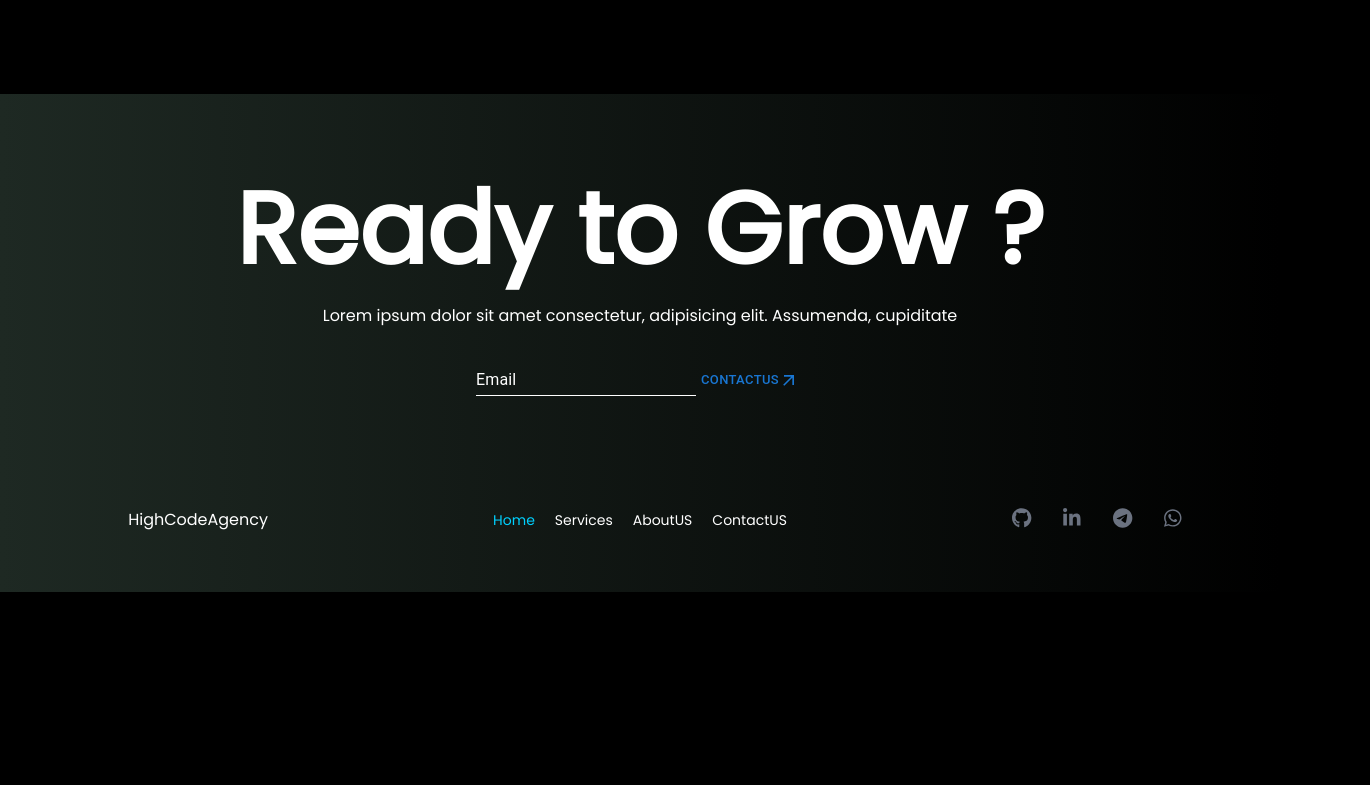
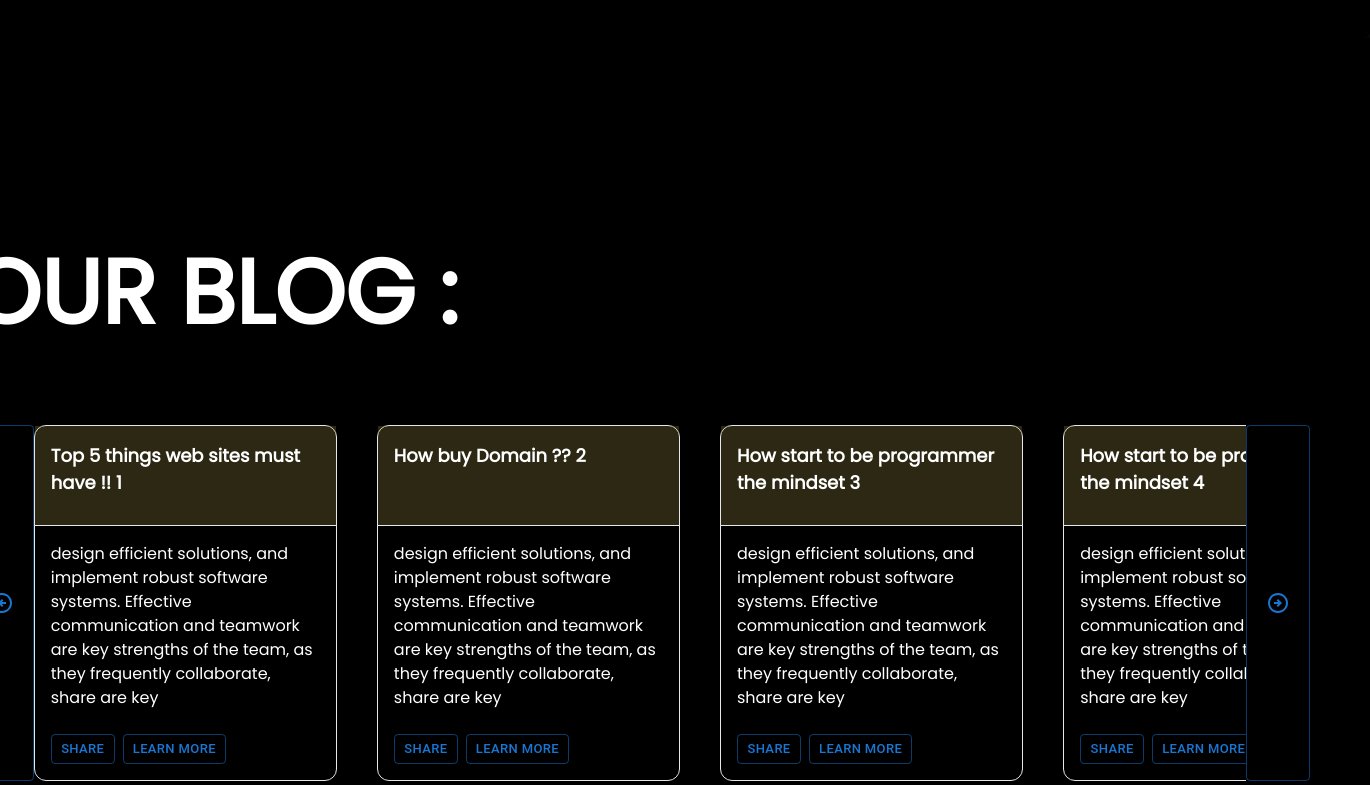
Before and after one commit to Shayangstp/highCodeWebsite, a Next.js app: page / in a window 1280 px wide. Shown: the part 2648-3433 px from the top of the page, 1370 px wide, since content can reach past the window. Before the commit the page ends 3240 px from the top, so only its background shows below. Built offline with nearby package versions, Linux system fonts and the light colour scheme.

Commit message:
the blog section is completed

```diff
--- a/app/components/AboutUs.jsx
+++ b/app/components/AboutUs.jsx
@@ -50,7 +50,7 @@ const AboutUs = () => {
   }, [expandedItem]);
 
   return (
-    <section className=" bg-gray-900 bg-opacity-30 h-full w-full">
+    <section className=" bg-gray-900 bg-opacity-30 h-full w-full mt-32">
       <main className="grid grid-cols-8  h-full w-full bg-black rounded-md">
         {/* col 1 */}
         <div>
--- a/app/components/BlogSection.jsx
+++ b/app/components/BlogSection.jsx
@@ -1,5 +1,5 @@
 "use client";
-import React, { useState, useEffect } from "react";
+import React, { useState, useEffect, useRef } from "react";
 import { FontAwesomeIcon } from "@fortawesome/react-fontawesome";
 import {
   faArrowDown,
@@ -19,7 +19,10 @@ import {
 import ArrowCircleLeftOutlinedIcon from "@mui/icons-material/ArrowCircleLeftOutlined";
 import ArrowCircleRightOutlinedIcon from "@mui/icons-material/ArrowCircleRightOutlined";
 import { Swiper, SwiperSlide, useSwiper } from "swiper/react";
+import { Pagination, Navigation } from "swiper/modules";
 import "swiper/css";
+import "swiper/css/pagination";
+import "swiper/css/navigation";
 
 const blogData = [
   {
@@ -71,6 +74,7 @@ const BlogSection = () => {
   const [items, setItems] = useState(blogData);
   const [selected, setSelected] = useState([]);
   const [position, setPosition] = useState(0);
+  const swiperRef = useRef(null);
   const swiper = useSwiper();
 
   const isItemSelected = (id) => !!selected.find((el) => el === id);
@@ -84,6 +88,18 @@ const BlogSection = () => {
           ? currentSelected.filter((el) => el !== id)
           : currentSelected.concat(id)
       );
+    };
+
+  const slideNext = () => {
+    if (swiperRef.current && swiperRef.current.swiper) {
+      swiperRef.current.swiper.slideNext();
+    }
+  };
+
+  const slidePrev = () => {
+    if (swiperRef.current && swiperRef.current.swiper) {
+      swiperRef.current.swiper.slidePrev();
+    }
   };
 
   // const goNext = () => {
@@ -105,37 +121,53 @@ const BlogSection = () => {
   // const visibleBlogs = blogData.slice(startIndex, startIndex + 3);
 
   return (
-    <section className=" bg-black bg-opacity-20   w-full p-5 mt-16">
-      <main className="p-10 w-full h-[100%]  rounded-md">
+    <section className=" bg-black bg-opacity-20  p-5 mt-32">
+      <main className="p-10 h-[100%]  rounded-md">
+        <h1 className="text-white font-extrabold text-[90px] mb-16">
+          OUR BLOG :
+        </h1>
         <div className="slider-container w-full">
-          <div className="flex max-w-[100vw]">
-            {/* <Swiper
-              spaceBetween={50}
-              slidesPerView={3}
-              onSlideChange={() => console.log("slide change")}
-              onSwiper={(swiper) => console.log(swiper)}
-              className="max-w-[50%]"
-            >
-              {items.map((item, index) => {
-                return (
-                  <div>
+          <div className="flex">
             <Button
               variant="outlined"
               size="small"
-                      className=" border-cyan-500 text-gray-300 hover:text-white hover:border-cyan-300 rounded-xl"
-                      onClick={() => {
-                        swiper.slideNext();
-                      }}
+              className=" border-cyan-500 text-gray-300 hover:text-white hover:border-cyan-300 rounded-xl me-2"
+              // onClick={() => {
+              //   swiper.slideNext();
+              // }}
+              onClick={slidePrev}
             >
               <span className="text-[13px]">
                 <ArrowCircleLeftOutlinedIcon className="text-[50px] " />
               </span>
             </Button>
+            <Swiper
+              spaceBetween={40}
+              slidesPerView="auto"
+              onSlideChange={() => console.log("slide change")}
+              onSwiper={(swiper) => console.log(swiper)}
+              // navigation={true}
+              className="swiper-container"
+              modules={[Pagination, Navigation]}
+              ref={swiperRef}
+              // breakpoints={{
+              //   1920: {
+              //     slidesPerView: 3,
+              //   },
+              //   1900: {
+              //     slidesPerView: 1,
+              //   },
+              // }}
+            >
+              {items.map((item, index) => {
+                return (
+                  // <div>
                   <SwiperSlide
                     key={index}
                     virtualIndex={index}
-                      className="border rounded-xl"
+                    className="m-0 p-0 max-w-[25%]"
                   >
+                    <div className="border rounded-xl max-w-[100p%]">
                       <div
                         className={`p-4 border-b bg-[#a5974844] h-[100px] slider-item ${
                           index === 1 ? "active" : ""
@@ -159,26 +191,27 @@ const BlogSection = () => {
                         <Button
                           size="small"
                           variant="outlined"
-                          className="text-cyan-500 hover:text-cyan-300 text-[12px]"
+                          className="text-cyan-500 hover:text-cyan-300 text-[12px] ms-2"
                         >
                           Learn More
                         </Button>
                       </CardActions>
+                    </div>
                   </SwiperSlide>
+                  // </div>
+                );
+              })}
+            </Swiper>
             <Button
               variant="outlined"
               size="small"
               className=" border-cyan-500 text-gray-300 hover:text-white  hover:border-cyan-300 rounded-xl"
-                      onClick={() => scrollPrev()}
+              onClick={slideNext}
             >
               <span className="text-[13px]">
                 <ArrowCircleRightOutlinedIcon className="text-[50px]" />
               </span>
             </Button>
-                  </div>
-                );
-              })}
-            </Swiper> */}
           </div>
         </div>
       </main>
--- a/app/components/Footer.jsx
+++ b/app/components/Footer.jsx
@@ -51,7 +51,7 @@ const constactIcons = [
 const Footer = () => {
   const [activeLink, setActiveLink] = useState("/");
   return (
-    <section className="flex flex-col bg-gradient-to-r from-[#1e2923] to-black w-full p-5 mt-16 ">
+    <section className="flex flex-col bg-gradient-to-r from-[#1e2923] to-black w-full p-5 mt-32">
       <div
         id="ready_toGrow"
         className="flex flex-col justify-center items-center text-white mt-10"
--- a/app/components/OurServices.jsx
+++ b/app/components/OurServices.jsx
@@ -44,7 +44,7 @@ const OurServices = () => {
     };
   }, []);
   return (
-    <section className=" bg-gray-900 bg-opacity-30  w-full p-5 mt-16">
+    <section className=" bg-gray-900 bg-opacity-30  w-full p-5 mt-32">
       <div className=" w-full h-[100%]  rounded-md bg-gradient-to-r from-white to-gray-900 p-0.5">
         <main className="grid grid-cols-8 p-10 w-full h-[100%] bg-black rounded-md">
           {/* col 1 */}
--- a/app/globals.css
+++ b/app/globals.css
@@ -22,18 +22,3 @@ body {
   width: 450px;
   height: 450px;
 }
-
-.slider-container {
-  transition: transform 0.5s ease;
-}
-
-.slider-item {
-  /* opacity: 0; */
-  /* visibility: hidden; */
-  transition: opacity 0.5s ease, visibility 0.5s;
-}
-
-.slider-item.active {
-  opacity: 1;
-  visibility: visible;
-}
```
Lines whose indentation alone changed are shown as unchanged.
